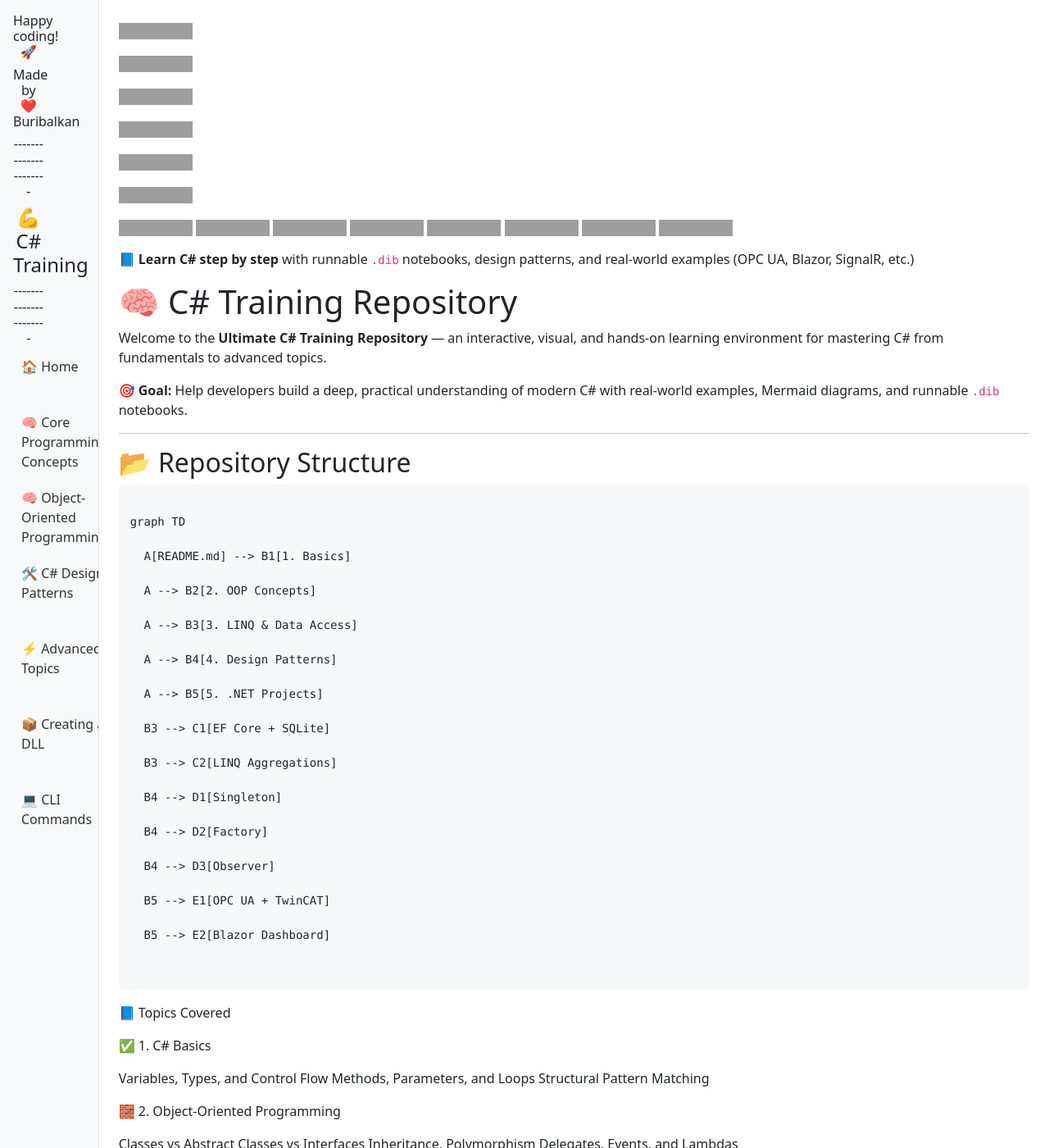
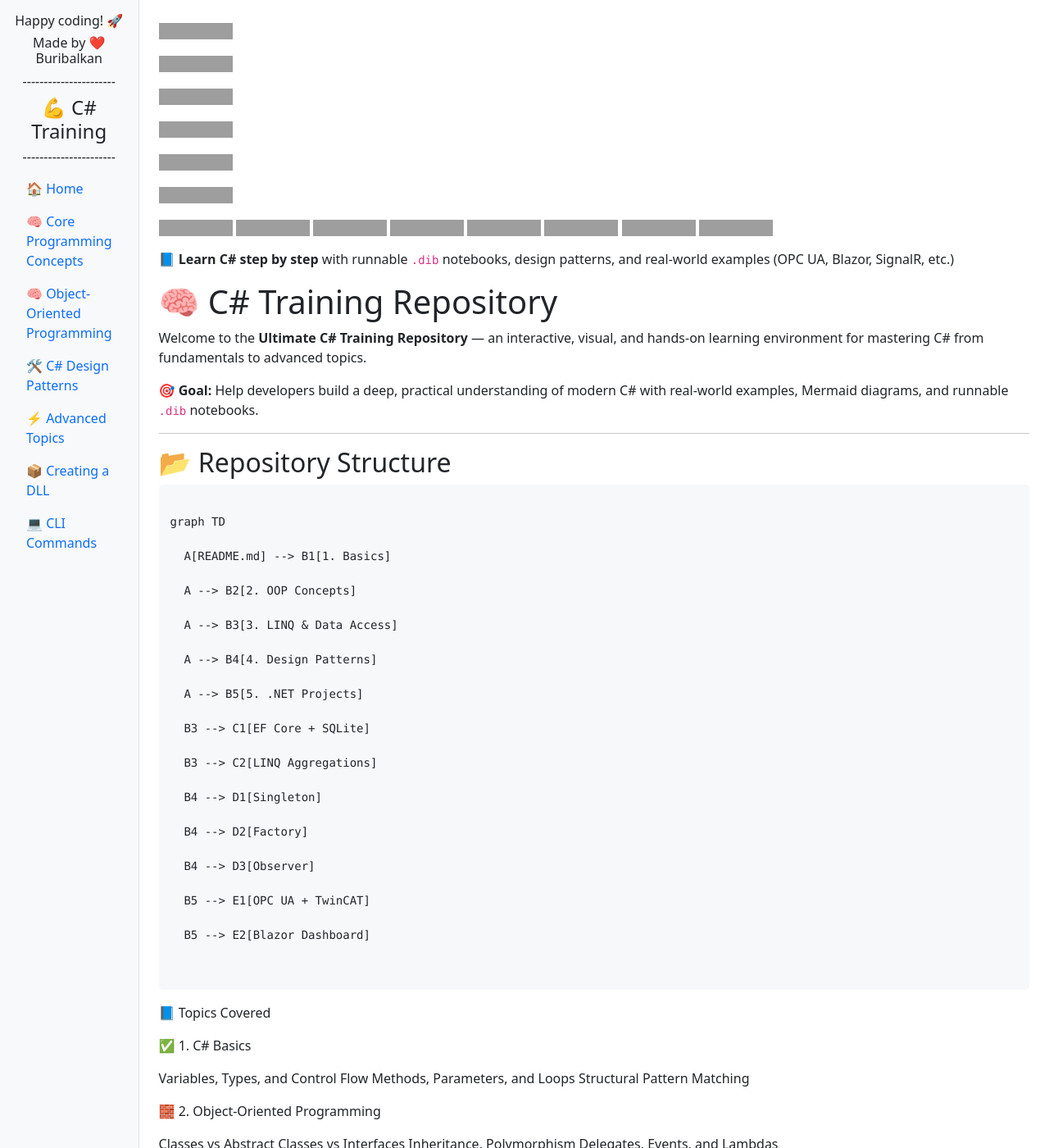
Before and after one commit to buribalkan/C-SHARP-Training, a Jekyll site: the page built from README.md, in a window 1280 px wide and 1400 px high, cut to the strip 0-1400 px from the top of the window. Shown: the whole strip at 82% size. Built offline with Jekyll 4.4.1, drawn with Linux system fonts in a browser that asks for light colours; nearby versions of some CDN libraries; our own code applies the rules of GitHub Pages for plain Markdown files; grey boxes are pictures that could not be loaded.

Commit message:
Update style.css

```diff
--- a/assets/style.css
+++ b/assets/style.css
@@ -26,30 +26,3 @@ body {
     display: block;
     word-wrap: break-word;
 }
-.sidebar
-{
-            position: sticky;
-
-            height: calc(100vh - 40px);
-            overflow-y: auto;
-            padding-right: 50px;
-            border-right: 1px solid #ccc;
-        }
-        .sidebar ul {
-            list-style-type: none;
-            padding: 0;
-        }
-        .sidebar li {
-            margin-bottom: 10px;
-        }
-        .sidebar a {
-            text-decoration: none;
-            color: #333;
-            display: block;
-            padding: 5px 10px;
-            border-radius: 5px;
-            transition: background-color 0.3s ease;
-        }
-        .sidebar a:hover {
-            background-color: #f0f0f0;
-        }
```
